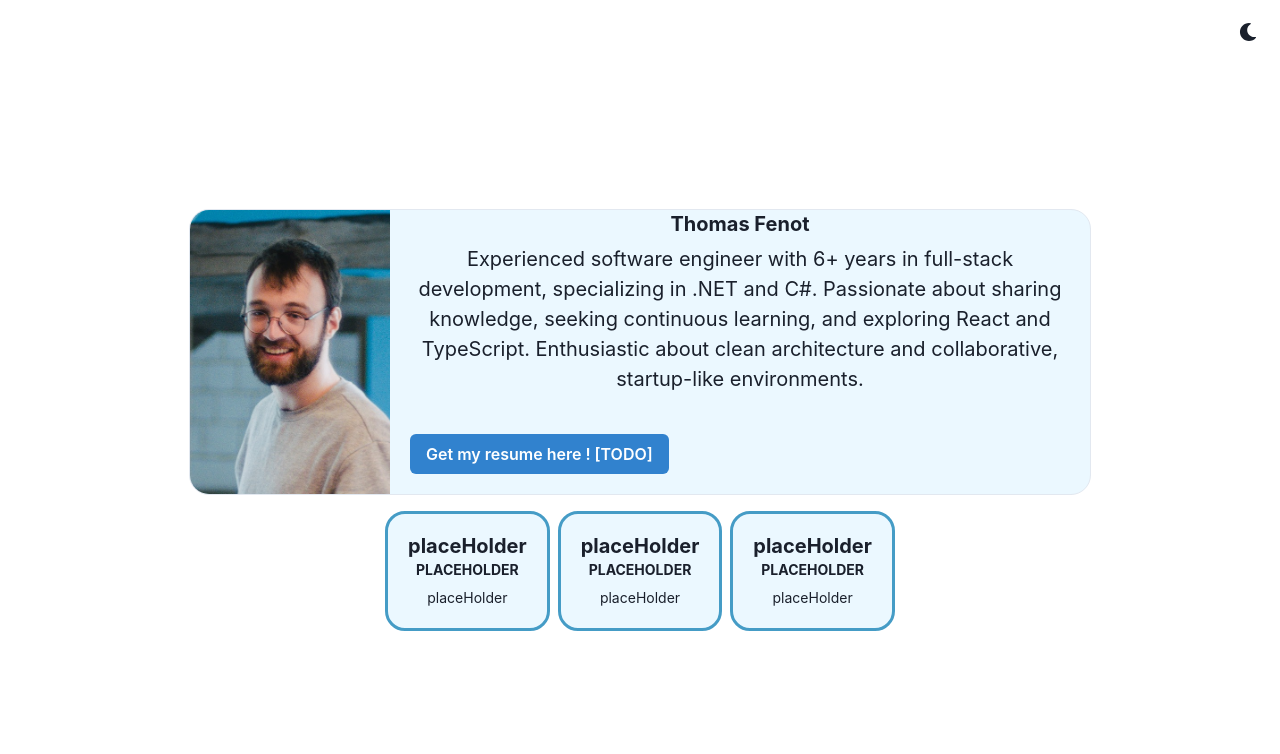
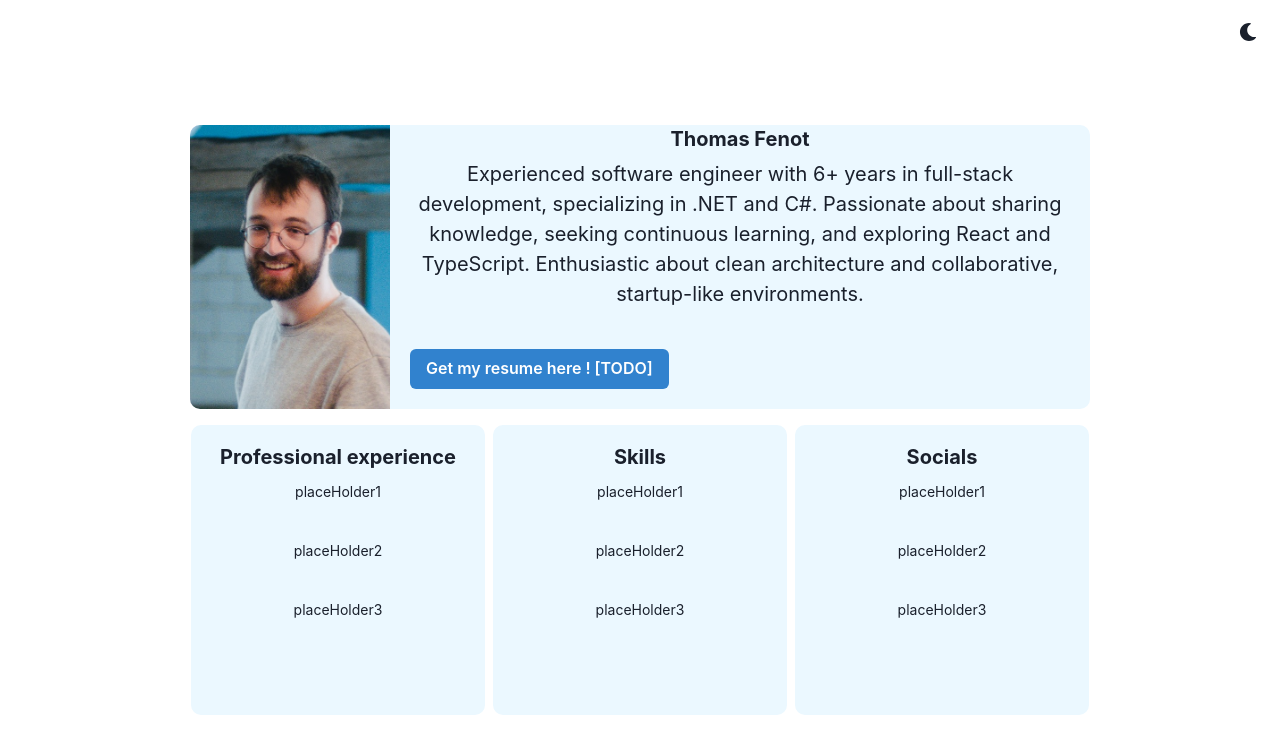
Before and after one commit to ThomasFenot/portfolio-ts, a React (Create React App) app: page / in a window 1280 px wide. Shown: the top 754 px of the page. Built offline with nearby package versions, Linux system fonts and the light colour scheme.

Commit message:
feat : presentation card
Modification made to theme
Changing the way i declared displaycard
Working with a list of string inside displaycard

```diff
--- a/src/components/Cards/DisplayCard.tsx
+++ b/src/components/Cards/DisplayCard.tsx
@@ -8,25 +8,33 @@ import {
 } from "@chakra-ui/react"
 
 type DisplayCardProps = {
-  header?: string,
+  header: string,
   bodyHeader?: string,
-  bodyContent?: string
+  bodyContent: string[]
 }
 
-export const DisplayCard : React.FC<DisplayCardProps> = (props) => {
-  return (
-    <Card>
+
+// Easiest way to declare a Function Component; return type is inferred.
+export const DisplayCard = ({ header,bodyHeader,bodyContent}: DisplayCardProps) =>
+    <Card variant={"displayCard"}>
         <CardHeader>
-            <Heading size='md'>{props.header}</Heading>
+            <Heading size='md'>
+                {header}
+            </Heading>
         </CardHeader>
         <CardBody>
             <Heading size='xs' textTransform='uppercase'>
-            {props.bodyHeader}
+              {bodyHeader}
             </Heading>
-            <Text pt='2' fontSize='sm'>
-            {props.bodyContent}
-            </Text>
+            {/* Maybe there is a better wayto do this... */}
+            {bodyContent.map((element, index) => (
+              <>
+                <Text key={index} pt='2' fontSize='sm'>
+                  {element}
+                </Text>
+                <br />
+               </>
+             ))}
         </CardBody>
     </Card>
-  )
-}
+    ;
--- a/src/components/Cards/PresentationCard.tsx
+++ b/src/components/Cards/PresentationCard.tsx
@@ -16,7 +16,7 @@ export const PresentationCard  = () => {
     <Card
         direction={{ base: 'column', sm: 'row' }}
         overflow='hidden'
-        variant='outline'
+        variant='presentationCard'
     >
     <Image
         objectFit='cover'
--- a/src/themes/Cards/CardTheme.tsx
+++ b/src/themes/Cards/CardTheme.tsx
@@ -29,7 +29,7 @@ const baseStyle = definePartsStyle({
 const sizes = {
   md: definePartsStyle({
     container: {
-      borderRadius: "1em"
+      borderRadius: "0.5em"
     }
   }),
   // define custom styles for xl size
@@ -44,11 +44,14 @@ const sizes = {
 
 // define custom variant
   const variants = {
-  portfolio: definePartsStyle({
+  presentationCard: definePartsStyle({
     container: {
-      borderColor: "#459cc6",
-      borderWidth: "3px",
-      color: "chakra-body-text"
+    }
+  }),
+  displayCard: definePartsStyle({
+    container: {
+      minWidth: "14.7em",
+      minHeight: "14.5em",
     }
   }),
   testing: definePartsStyle({
@@ -68,6 +71,5 @@ export const cardTheme = defineMultiStyleConfig({
   variants,
   defaultProps: {
     // define which size and variant is applied by default
-    variant: "portfolio"
   },
 });
--- a/src/views/MainPage.tsx
+++ b/src/views/MainPage.tsx
@@ -1,20 +1,22 @@
 import {
-Box,
 VStack,
 HStack,
-Grid,
 } from "@chakra-ui/react"
 
 import { PresentationCard} from "../components/Cards/PresentationCard"
 import { DisplayCard } from "../components/Cards/DisplayCard"
 
+const list: string[] = ['placeHolder1','placeHolder2','placeHolder3']
+
+
+
 export const MainPage = () => (
     <VStack spacing={4}>
         <PresentationCard/>
         <HStack>
-            <DisplayCard header="placeHolder" bodyHeader="placeHolder" bodyContent="placeHolder"/>
-            <DisplayCard header="placeHolder" bodyHeader="placeHolder" bodyContent="placeHolder"/>
-            <DisplayCard header="placeHolder" bodyHeader="placeHolder" bodyContent="placeHolder"/>
+            <DisplayCard header="Professional experience" bodyContent={list}/>
+            <DisplayCard header="Skills" bodyContent={list}/>
+            <DisplayCard header="Socials" bodyContent={list}/>
         </HStack>
     </VStack>
 )
```
